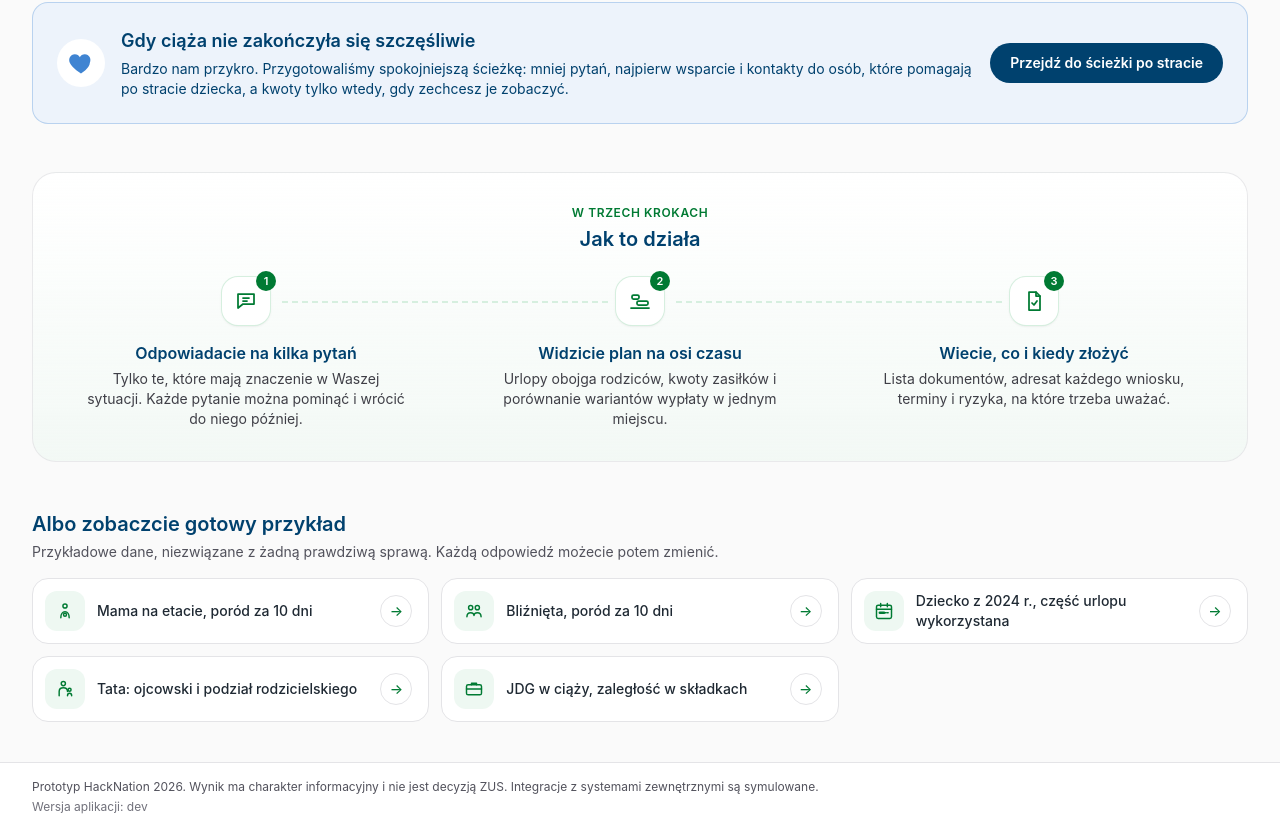
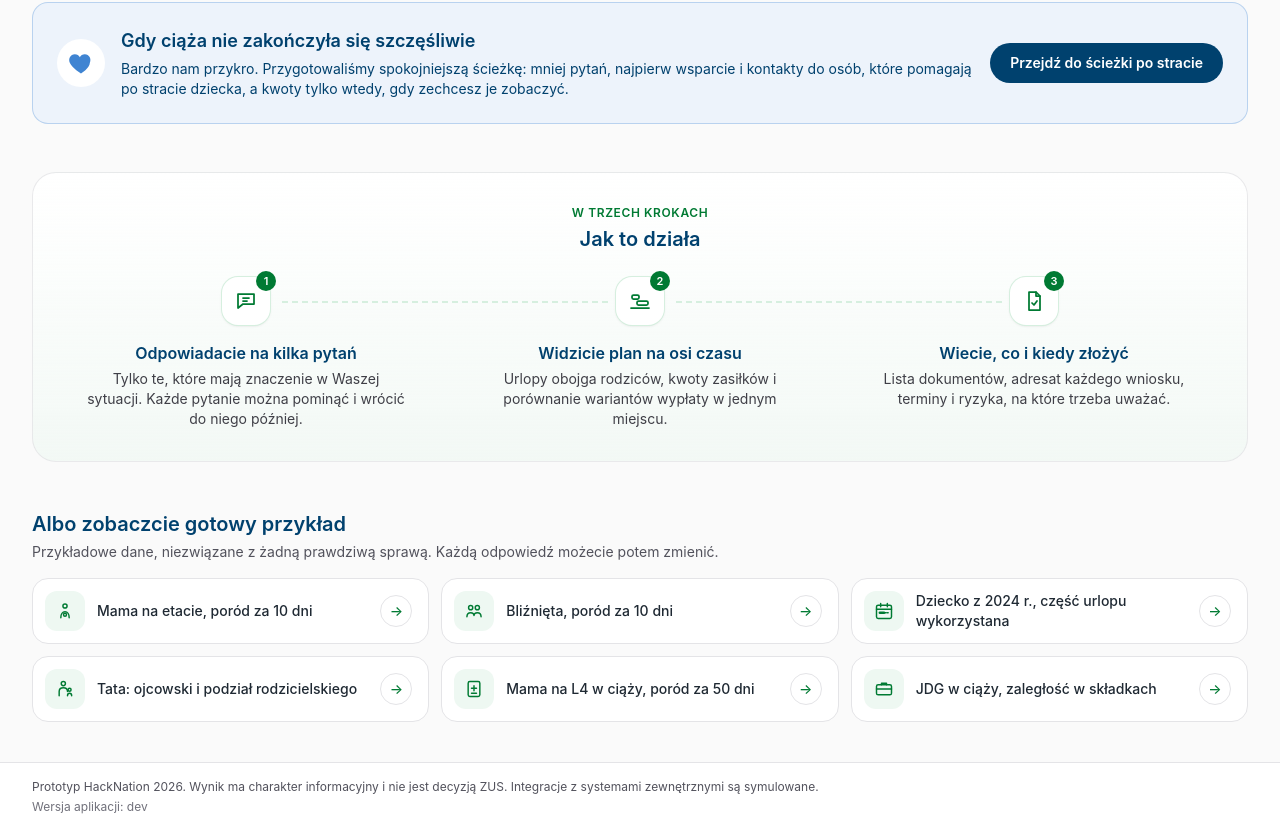
Before and after one commit to adrian-pretkowski/hacknation-2026, a Next.js app in the folder frontend/: page / in a window 1280 px wide. Shown: the part 866-1697 px from the top of the page. Built offline with nearby package versions, Linux system fonts and the light colour scheme; no server answers.

Commit message:
feat(FE1-50): gotowy przykład z L4 w ciąży wpływający na kalkulację

```diff
--- a/frontend/src/features/main-flow/wizard/Intro.tsx
+++ b/frontend/src/features/main-flow/wizard/Intro.tsx
@@ -10,7 +10,7 @@ const HOW: { n: string; icon: "ask" | "plan" | "docs"; title: string; text: stri
   { n: "3", icon: "docs", title: "Wiecie, co i kiedy złożyć", text: "Lista dokumentów, adresat każdego wniosku, terminy i ryzyka, na które trzeba uważać." },
 ];
 
-type PresetKind = "mother" | "twins" | "father" | "business" | "progress";
+type PresetKind = "mother" | "twins" | "father" | "business" | "progress" | "sick";
 /** FE1-47: ikona kafelka gotowego przykładu dobrana po treści etykiety; nowe przykłady dostają ikonę domyślną (mama). */
 function presetKind(label: string): PresetKind {
   const l = label.toLowerCase();
@@ -18,6 +18,7 @@ function presetKind(label: string): PresetKind {
   if (/\btata\b|ojciec|ojcowski/.test(l)) return "father";
   if (/jdg|działalno|firm|zaległo|składk/.test(l)) return "business";
   if (/wykorzystan|z 20\d\d|część urlopu/.test(l)) return "progress";
+  if (/\bl4\b|zwolnieni|chorob/.test(l)) return "sick";
   return "mother";
 }
 
@@ -28,6 +29,7 @@ function PresetIcon({ kind }: { kind: PresetKind }) {
       {kind === "twins" && <><circle cx="8" cy="8" r="2.5" /><circle cx="16" cy="8" r="2.5" /><path d="M3.5 19c0-3 2-5 4.5-5s4 1.5 4 3.5M12 17.5c0-2 1.5-3.5 4-3.5s4.5 2 4.5 5" /></>}
       {kind === "father" && <><circle cx="10" cy="5.5" r="2.5" /><path d="M5 20v-5c0-2.5 2-4.5 5-4.5s5 2 5 4.5" /><circle cx="17.5" cy="13" r="1.8" /><path d="M15 20c0-1.8 1.1-3 2.5-3s2.5 1.2 2.5 3" /></>}
       {kind === "business" && <><rect x="3" y="7" width="18" height="12" rx="2" /><path d="M9 7V5h6v2M3 12h18" /></>}
+      {kind === "sick" && <><rect x="5" y="3" width="14" height="18" rx="2" /><path d="M12 8v6M9 11h6M9 17h6" /></>}
       {kind === "progress" && <><rect x="3" y="5" width="18" height="16" rx="2" /><path d="M8 3v4M16 3v4M3 10h18" /><path d="M7 14h5" strokeWidth="3" /><path d="M13 14h4" strokeDasharray="1.5 1.5" /></>}
     </svg>
   );
--- a/frontend/src/features/main-flow/wizard/answers.ts
+++ b/frontend/src/features/main-flow/wizard/answers.ts
@@ -193,6 +193,15 @@ export const PRESETS: { id: string; label: string; answers: Partial<Answers> }[]
       salaryGross: "8000" },
   },
   {
+    // FE1-50: L4 w ciąży (kod B) od 40 dni, płatnik > 20 osób - karta zasiłku chorobowego z kwotami:
+    // 33 dni wynagrodzenia chorobowego od pracodawcy, dalej zasiłek z ZUS (bez wcześniejszych zwolnień w roku).
+    id: "s10",
+    label: "Mama na L4 w ciąży, poród za 50 dni",
+    answers: { role: "MOTHER", stage: "PREGNANT", title: "EMPLOYMENT", contractType: "INDEFINITE", fullTime: "YES", payerSize: "GT20",
+      insuredFrom: "2021-03-01", eventDate: inDays(50), children: 1, salaryGross: "8000",
+      sickLeave: "YES", sickLeaveFrom: inDays(-40), sickLeaveTo: inDays(49), sickLeaveEarlier: "NO", birthDate: "1994-05-20" },
+  },
+  {
     id: "s9",
     label: "JDG w ciąży, zaległość w składkach",
     answers: { role: "MOTHER", stage: "PREGNANT", title: "SELF_EMPLOYED", voluntarySickness: "YES", insuredFrom: "2025-01-01",
```
Also changed, not shown: 3 other files (tests, documents, lock files or other folders).
